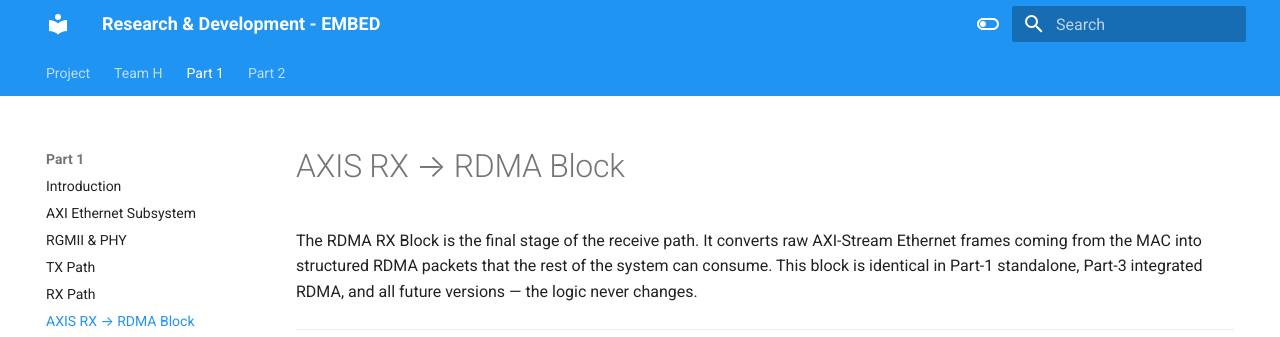
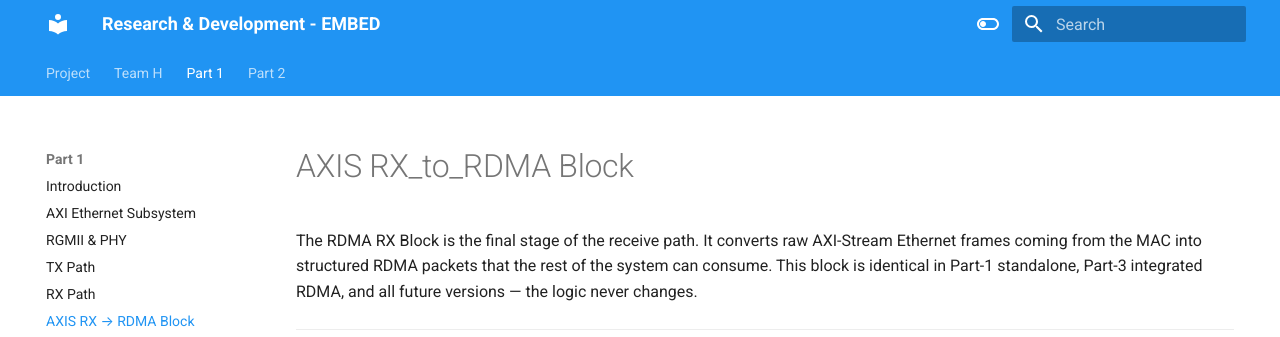
Before and after one commit to tolgakuntman/rdma-hw-pipeline, an MkDocs documentation site: the page built from docs/project/part1_ethernet/rx_axis_to_rdma.md, in a window 1280 px wide and 900 px high. Shown: the top 337 px of the window. Built offline with MkDocs 1.6.1 and Material for MkDocs 9.7.7, drawn with Linux system fonts in a browser that asks for light colours; nearby versions of some CDN libraries; library files that are not in the unit come from our copies.

Commit message:
mkdocs update

```diff
--- a/docs/project/part1_ethernet/rx_axis_to_rdma.md
+++ b/docs/project/part1_ethernet/rx_axis_to_rdma.md
@@ -1,4 +1,4 @@
-# AXIS RX → RDMA Block
+# AXIS RX_to_RDMA Block
 
 The RDMA RX Block is the final stage of the receive path. It converts raw AXI-Stream Ethernet frames coming from the MAC into structured RDMA packets that the rest of the system can consume. This block is identical in Part-1 standalone, Part-3 integrated RDMA, and all future versions — the logic never changes.
 
```
